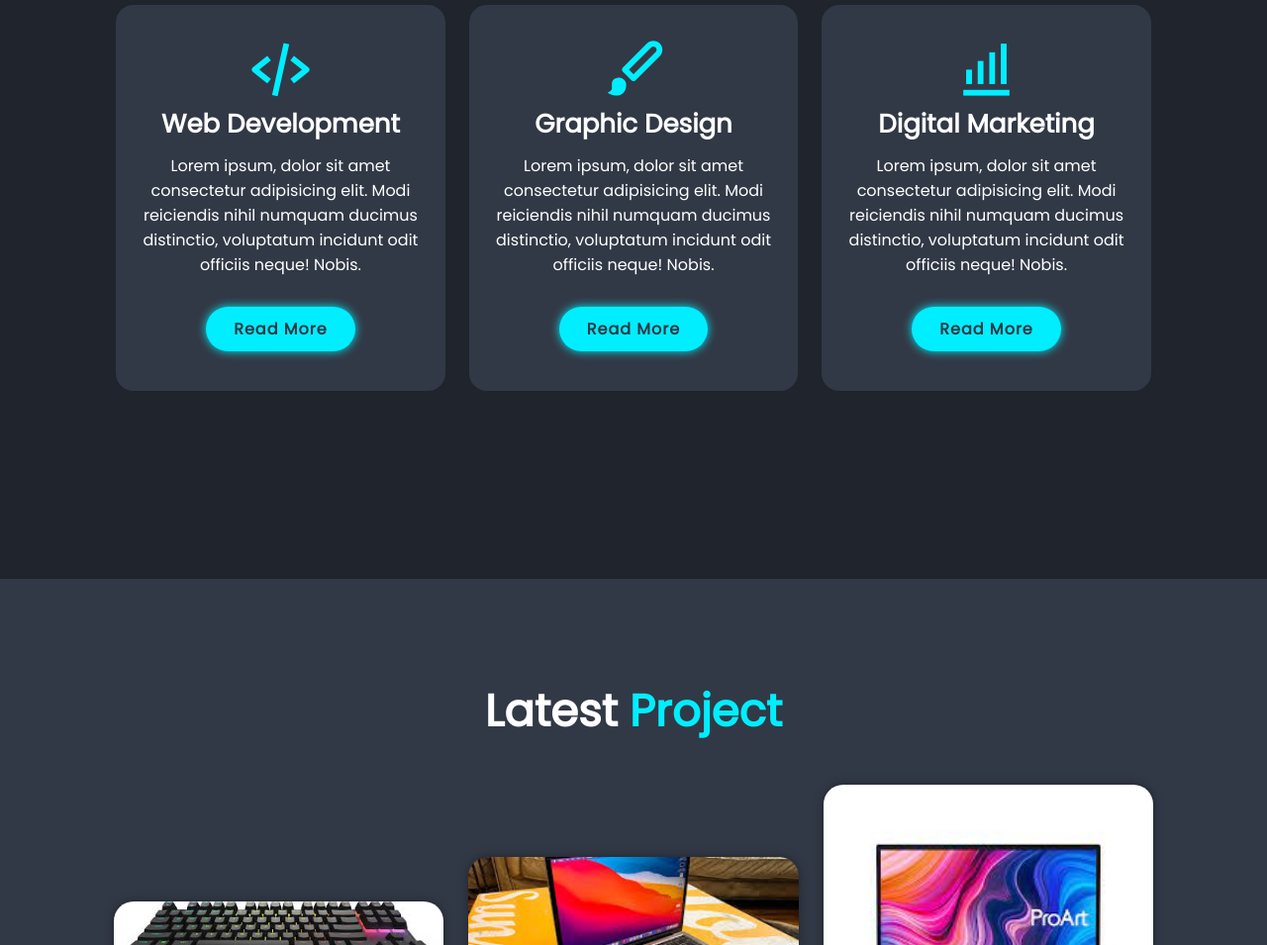
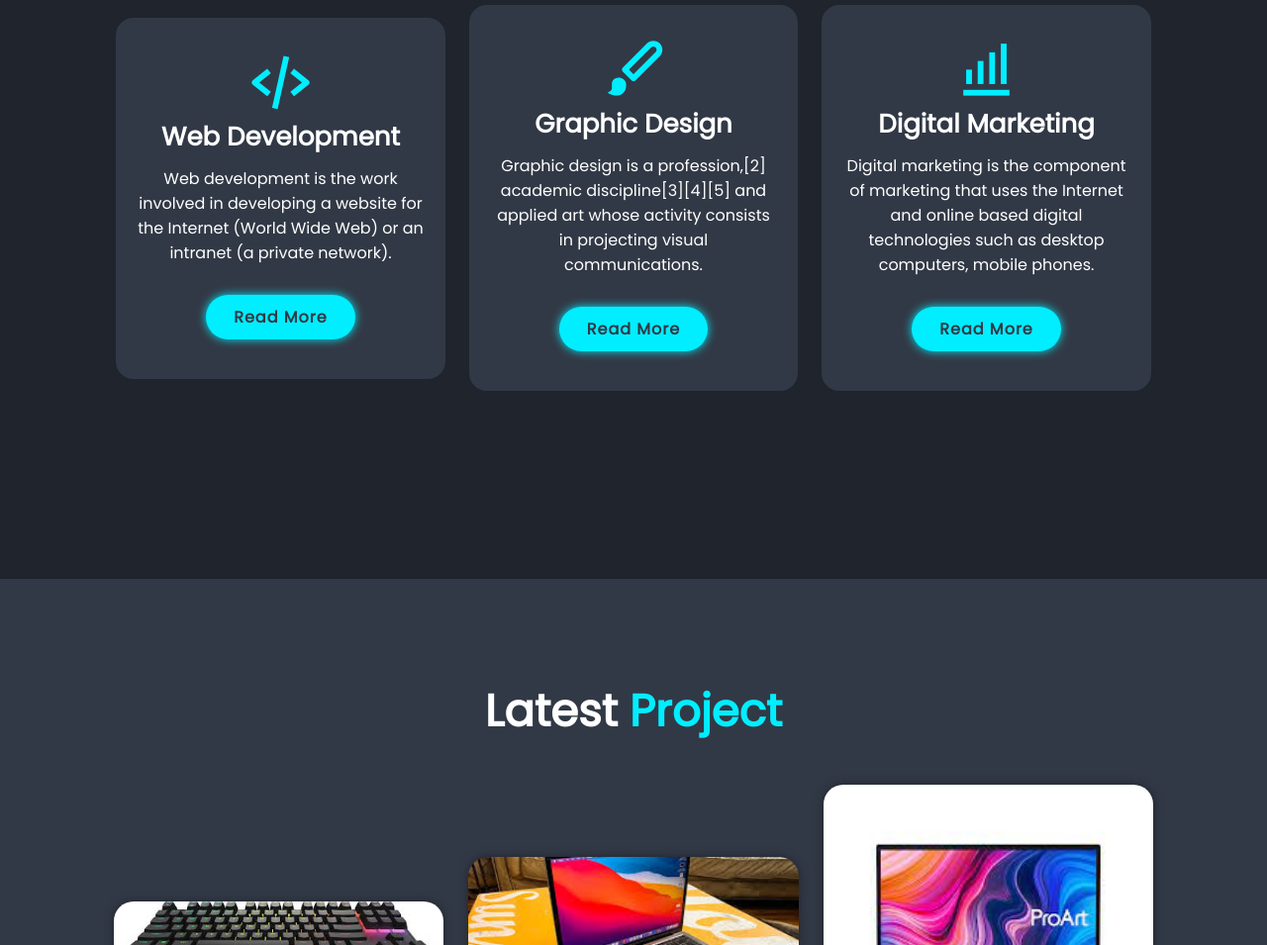
Before and after one commit to meddjou41/Portfolio, a plain HTML site: page index.html in a window 1280 px wide. Shown: the part 1815-2770 px from the top of the page at 99% size. Drawn offline with nearby package versions, Linux system fonts and the light colour scheme.

Commit message:
Update index.html

```diff
--- a/index.html
+++ b/index.html
@@ -75,21 +75,21 @@
             <div class="services-box">
                 <i class='bx bx-code-alt'></i>
                 <h3>Web Development</h3>
-                <p>Lorem ipsum, dolor sit amet consectetur adipisicing elit. Modi reiciendis nihil numquam ducimus distinctio, voluptatum incidunt odit officiis neque! Nobis.</p>
+                <p>Web development is the work involved in developing a website for the Internet (World Wide Web) or an intranet (a private network).</p>
                 <a href="#" class="btn">Read More</a>
             </div>
 
             <div class="services-box">
                 <i class='bx bxs-paint'></i>
                 <h3>Graphic Design</h3>
-                <p>Lorem ipsum, dolor sit amet consectetur adipisicing elit. Modi reiciendis nihil numquam ducimus distinctio, voluptatum incidunt odit officiis neque! Nobis.</p>
+                <p>Graphic design is a profession,[2] academic discipline[3][4][5] and applied art whose activity consists in projecting visual communications.</p>
                 <a href="#" class="btn">Read More</a>
             </div>
 
             <div class="services-box">
                 <i class='bx bx-bar-chart-alt'></i>
                 <h3>Digital Marketing</h3>
-                <p>Lorem ipsum, dolor sit amet consectetur adipisicing elit. Modi reiciendis nihil numquam ducimus distinctio, voluptatum incidunt odit officiis neque! Nobis.</p>
+                <p>Digital marketing is the component of marketing that uses the Internet and online based digital technologies such as desktop computers, mobile phones.</p>
                 <a href="#" class="btn">Read More</a>
             </div>
         </div>
```
